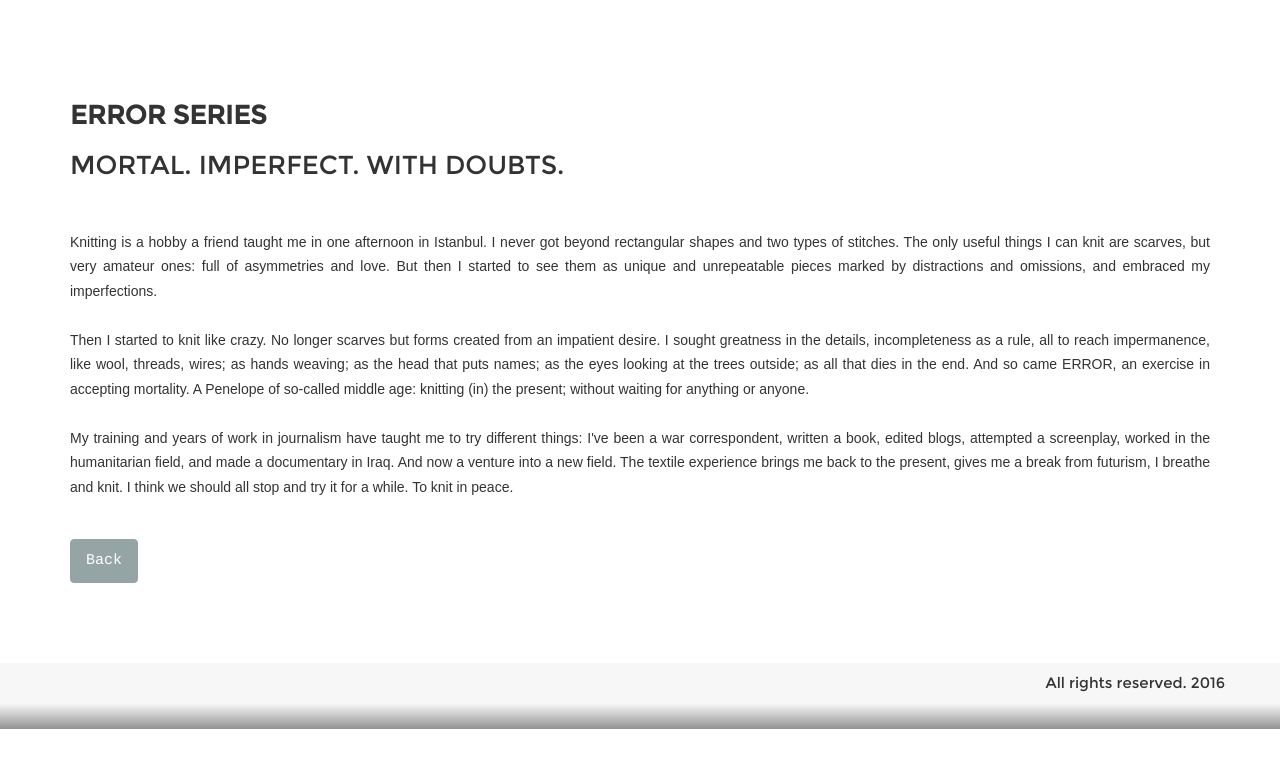
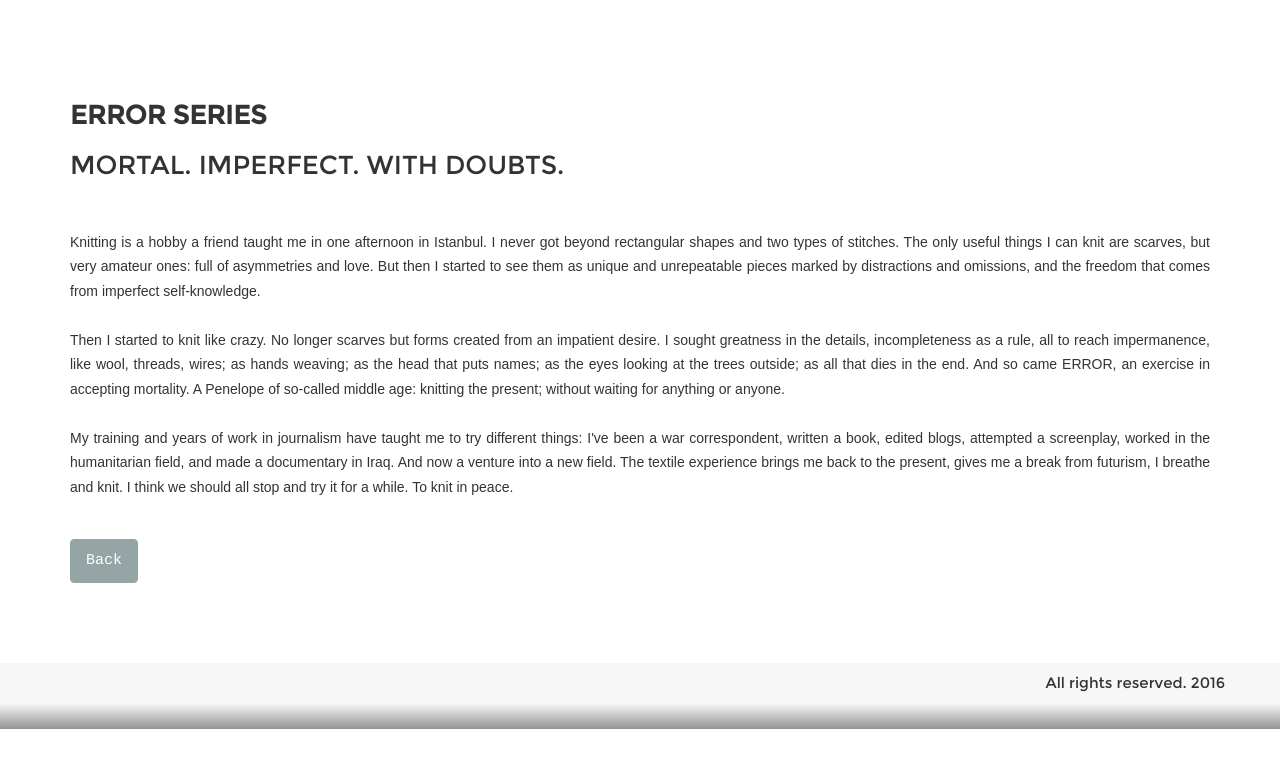
Before and after one commit to oceanomi/error-en, a Jekyll site: the page built from series.html, in a window 1280 px wide. Shown: the top 768 px of the page. Built offline with Jekyll 4.4.1, drawn with Linux system fonts in a browser that asks for light colours.

Commit message:
tidy up translations

```diff
--- a/about.html
+++ b/about.html
@@ -5,7 +5,7 @@ heading: Carolina Podestá
 
 Born in 1973 in Patagonia, Argentina. <br>
 She studied journalism in Buenos Aires and began her career in the former Yugoslavia, specializing in the Balkans. <br>
-She covered the war in Iraq and from there kept a blog (Eye, view from Iraq) that became the first Spanish-language blog to be published as a book (blook!). <br>
+She covered the war in Iraq and from there kept a blog (Eye, view from Iraq) that became the first Spanish-language blog to be published as a book. <br>
 In Istanbul, she covered Turkey and the Middle East. <br>
 There she made a documentary (The Iraqi Workout) about the only gym for women in the north of Iraq (acquired by YL2, Finnish state TV). <br>
 She worked as editor of blogs for the Argentine newspaper Clarin. <br>
--- a/series.html
+++ b/series.html
@@ -4,10 +4,10 @@ heading: ERROR series
 sub-heading: Mortal. Imperfect. With doubts.
 ---
 
-Knitting is a hobby a friend taught me in one afternoon in Istanbul. I never got beyond rectangular shapes and two types of stitches. The only useful things I can knit are scarves, but very amateur ones: full of asymmetries and love. But then I started to see them as unique and unrepeatable pieces marked by distractions and omissions, and embraced my imperfections.
+Knitting is a hobby a friend taught me in one afternoon in Istanbul. I never got beyond rectangular shapes and two types of stitches. The only useful things I can knit are scarves, but very amateur ones: full of asymmetries and love. But then I started to see them as unique and unrepeatable pieces marked by distractions and omissions, and the freedom that comes from imperfect self-knowledge.
 <br>
 <br>
-Then I started to knit like crazy. No longer scarves but forms created from an impatient desire. I sought greatness in the details, incompleteness as a rule, all to reach impermanence, like wool, threads, wires; as hands weaving; as the head that puts names; as the eyes looking at the trees outside; as all that dies in the end. And so came ERROR, an exercise in accepting mortality. A Penelope of so-called middle age: knitting (in) the present; without waiting for anything or anyone.
+Then I started to knit like crazy. No longer scarves but forms created from an impatient desire. I sought greatness in the details, incompleteness as a rule, all to reach impermanence, like wool, threads, wires; as hands weaving; as the head that puts names; as the eyes looking at the trees outside; as all that dies in the end. And so came ERROR, an exercise in accepting mortality. A Penelope of so-called middle age: knitting the present; without waiting for anything or anyone.
 <br>
 <br>
 My training and years of work in journalism have taught me to try different things: I've been a war correspondent, written a book, edited blogs, attempted a screenplay, worked in the humanitarian field, and made a documentary in Iraq. And now a venture into a new field. The textile experience brings me back to the present, gives me a break from futurism, I breathe and knit. I think we should all stop and try it for a while. To knit in peace.
```
